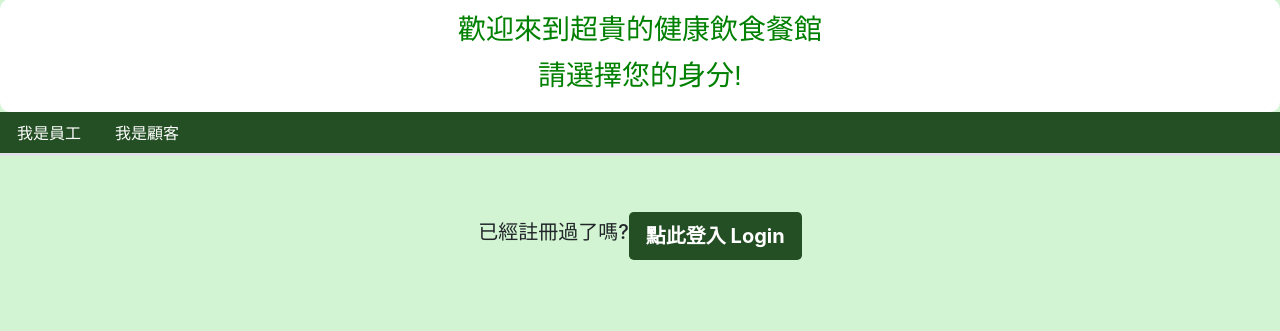
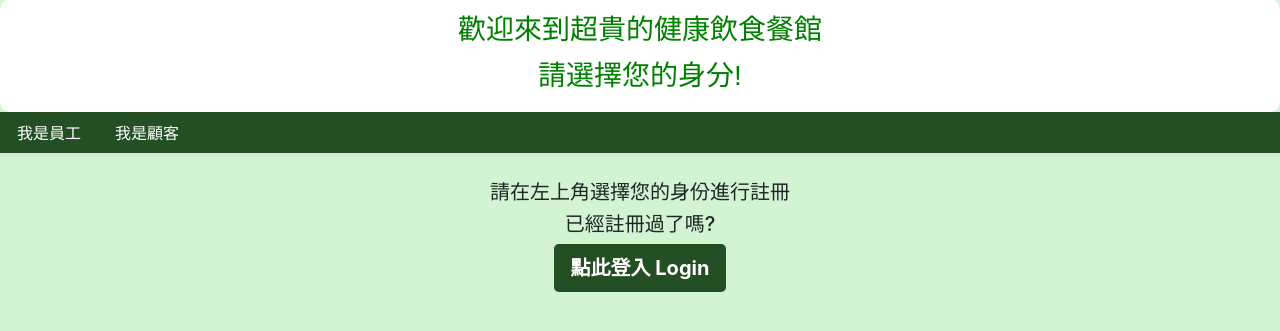
Before and after one commit to hsuehnai/-, a PHP site: the page made by 前端端端/register.php in a window 1280 px wide. Shown: the part 201-532 px from the top of the page. Run offline with PHP 8.4, Linux system fonts and the light colour scheme.

Commit message:
Update register.php

```diff
--- a/前端端端/register.php
+++ b/前端端端/register.php
@@ -247,7 +247,10 @@
   		});
 	});
 </script>
-<div class="jumbotron text-center bottom-jumbotron d-flex align-items-center justify-content-center" style="margin-bottom:0">
+<div class="jumbotron text-center bottom-jumbotron d-flex flex-column align-items-center justify-content-center" style="margin-bottom:0;">
+    <div>
+        <h5>請在左上角選擇您的身份進行註冊</h5>
+    </div>
   	<h5>已經註冊過了嗎?</h5>
 	<button class="btn btn-outline-black btn-lg register-btn" style="background-color: #244f24;" type="button" onclick="window.location = './login.php'"><b>點此登入 Login</b></button>
 	</div>
```
